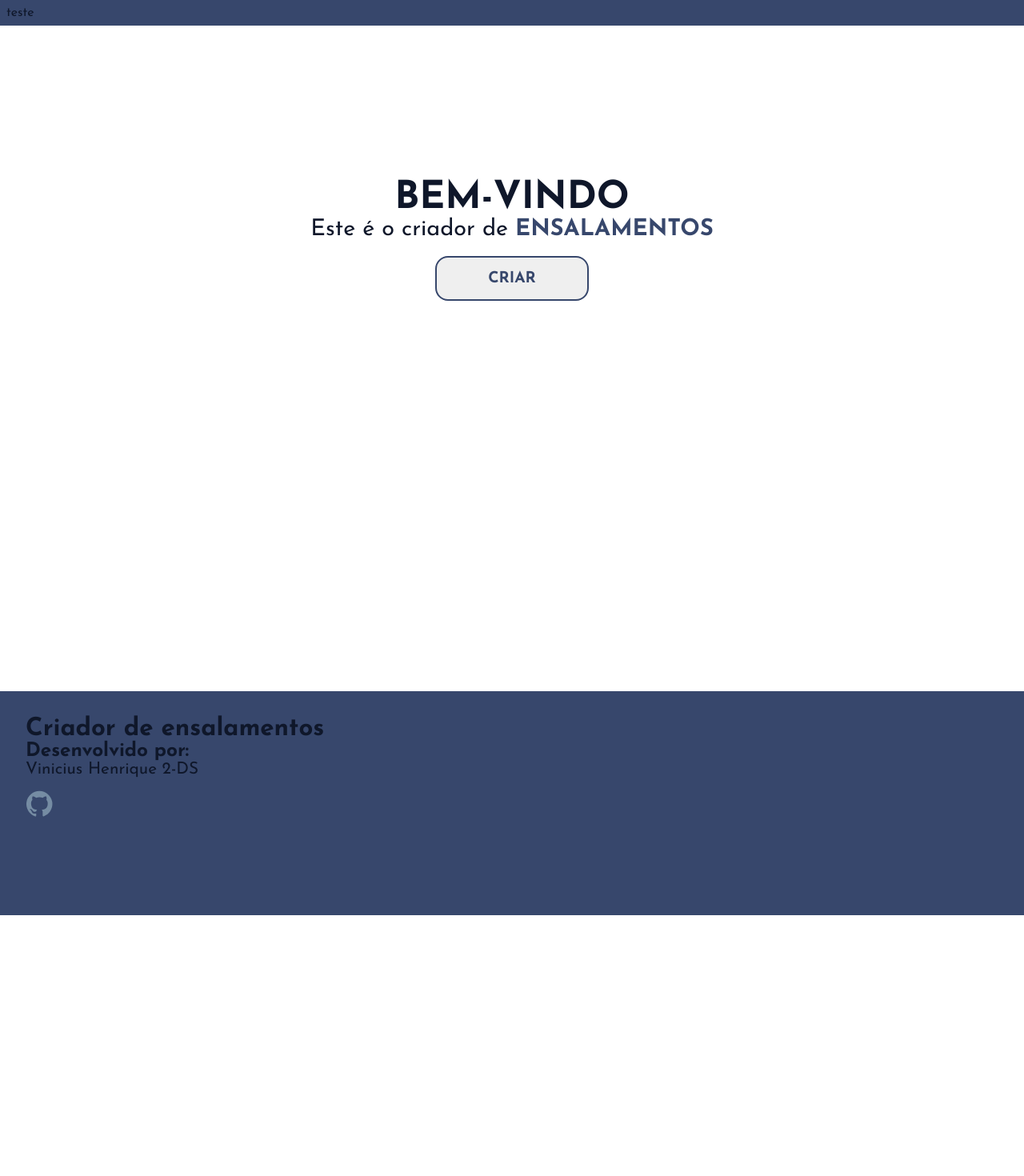
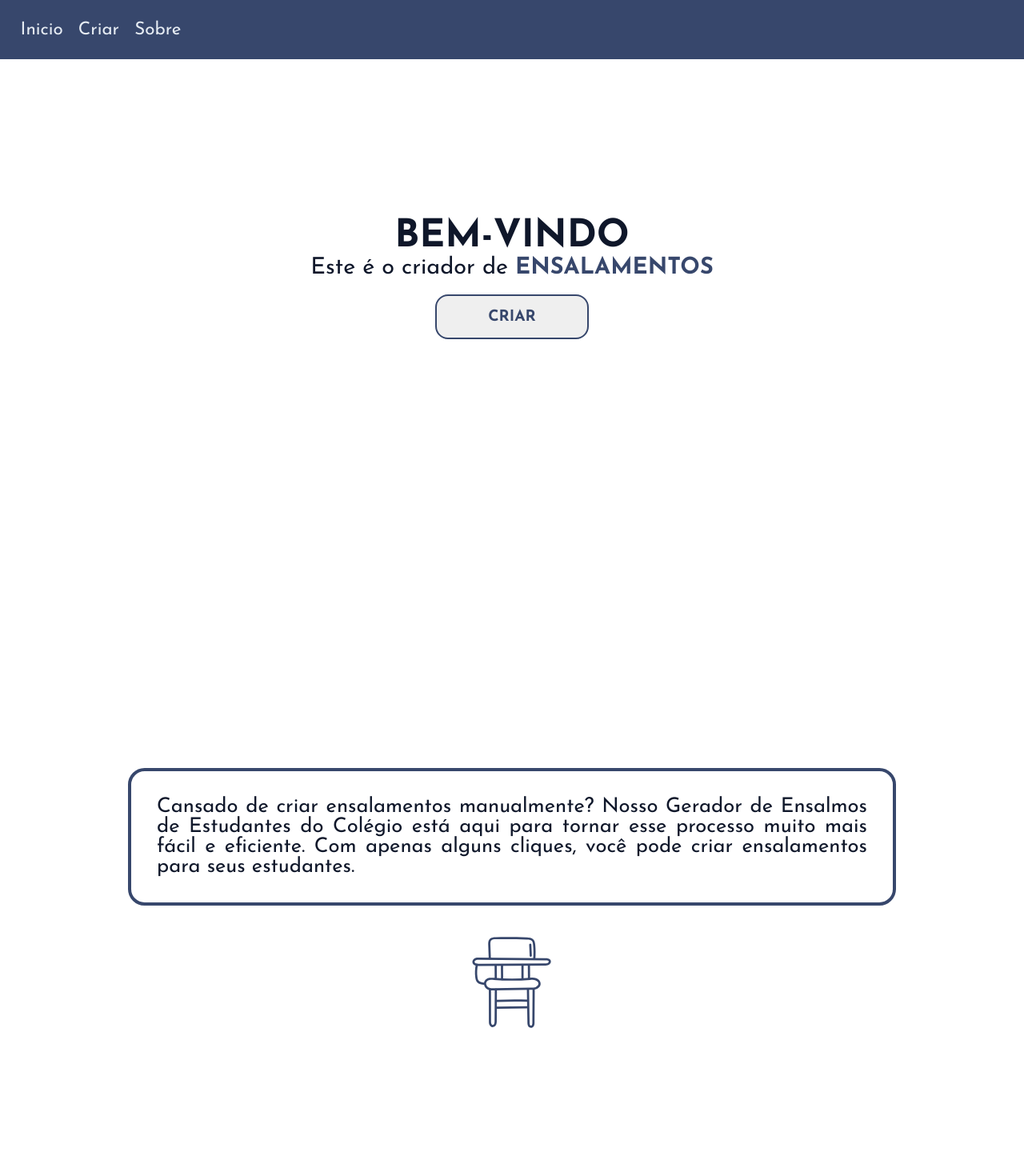
Before and after one commit to MrVihks/criador_ensalamentos, a React (Vite) app: page / in a window 1280 px wide. Shown: the top 1470 px of the page at 80% size. Before the commit the page ends 1144 px from the top, so only its background shows below. Built offline with nearby package versions, Linux system fonts and the light colour scheme.

Commit message:
:lipstick: feat: Adicionando navbar e arrumando alguns bugs e estilizações

```diff
--- a/src/App.jsx
+++ b/src/App.jsx
@@ -1,11 +1,13 @@
 import './App.css';
 import React from 'react';
 import Home from './pages/Home';
+import About from './pages/About';
 
 export default function App() {
   return (
    <main>
      <Home />
+     <About/>
    </main>
   );
 }
--- a/src/components/Form.jsx
+++ b/src/components/Form.jsx
@@ -1,7 +1,7 @@
 import React, { useEffect, useState } from 'react';
 import { Link } from "react-router-dom";
 import Cookies from "js-cookie";
-
+import { Toaster ,toast } from 'react-hot-toast';
 
 const Form = () => {
     const date = new Date();
@@ -10,7 +10,7 @@ const Form = () => {
     const [studentA, setStudentA] = useState("");
     const [studentB, setStudentB] = useState("");
     const [grade, setGrade] = useState("");
-    const [amount, setAmount] = useState(0);
+    const [amount, setAmount] = useState();
     const [side, setSide] = useState("left");
     const saveValues = () => {
         Cookies.set("teacherName", teacherName, { expires: 1 });
@@ -41,7 +41,13 @@ const Form = () => {
             </p>
             <p className='input-item'>
                 <label>Número de estudantes:</label><br />
-                <input type="number" placeholder='Quantidade' value={amount} onChange={(e) => setAmount(e.target.value)} /><br />
+                <input type="number" placeholder='Quantidade' value={amount} onChange={(function studentsAmount(e){ if(e.target.value <= 46 ){
+                   setAmount(e.target.value);
+                }else{
+                    toast.error("A quantidade deve ser menor que 46")
+                    setAmount(0)
+                }
+                })} /><br />
                 <span style={{ color: "var(--red-color)", fontSize: "0.9rem" }}>*Máximo 46 estudantes</span>
             </p>
             <p className='input-item'>
@@ -58,8 +64,10 @@ const Form = () => {
                 </fieldset>
             </p>
             <p>
+                <Toaster />
                 <Link to="/finish"><button onClick={saveValues()}>Criar</button></Link>
             </p>
+            <a href='/'> voltar</a>
         </form>
     );
 }
--- a/src/components/Navbar.jsx
+++ b/src/components/Navbar.jsx
@@ -5,7 +5,9 @@ const Navbar = () => {
     return (
         <nav className='navbar'>
             <ul>
-                <li>teste</li>
+                <li><a href='/'>Inicio</a></li>
+                <li><a href='/create'>Criar</a></li>
+                <li><a href='/#about'>Sobre</a> </li>
             </ul>
         </nav>
     );
--- a/src/index.css
+++ b/src/index.css
@@ -19,7 +19,7 @@
 }
 
 section {
-    margin-top: 2rem;
+    margin-top: 5rem;
     min-height: 100vh;
 }
 
@@ -40,7 +40,9 @@ button {
 button:active {
     background-color: var(--darkest-color);
 }
-
+button:hover{
+    background-color: var(--mid-color);
+}
 input {
     width: 20rem;
     height: 3rem;
--- /dev/null
+++ b/src/pages/About.jsx
@@ -0,0 +1,21 @@
+import React from 'react';
+import "../styles/About.css";
+import DeskSVG from "../svgs/desk.svg";
+
+const About = () => {
+  return (
+    <section id='about'>
+      <article className='about'>
+        <p >
+          Cansado de criar ensalamentos manualmente? Nosso Gerador de Ensalmos de Estudantes do Colégio está aqui para tornar esse processo muito mais fácil e eficiente. Com apenas alguns cliques, você pode criar ensalamentos para seus estudantes.
+        </p>
+        <figure className='img-box'>
+          <img src={DeskSVG} height={128} width={128} />
+
+        </figure>
+      </article>
+    </section>
+  );
+}
+
+export default About;
--- a/src/pages/Canvas.jsx
+++ b/src/pages/Canvas.jsx
@@ -12,18 +12,9 @@ const Canvas = () => {
     const amount = Cookies.get("amount");
     const date = Cookies.get("date");
     const side = Cookies.get("side");
-    // const navigate = useNavigate();
-
-    useEffect(()=>{
-
-        /*if(grade == undefined){
-            navigate('/create')
-
-        }**/
-    },[]);
     return (
         <section className='canvas-content'>
-            <h1>Ensalamento</h1>
+            <h1 style={{marginTop:"8rem"}}>Ensalamento</h1>
             <p>Você pode imprimir esse ensalamento</p>
             <Display className="display" width="400" height="670" tables={amount} teacherName={teacherName} studentA={studentA} studentB={studentB} grade={grade} date={date} side={side}/>
             <a href='/create'> voltar</a>
--- a/src/pages/Create.jsx
+++ b/src/pages/Create.jsx
@@ -6,6 +6,7 @@ const Create = () => {
   return (
     <section className="form-content">
       <Form />
+
     </section>
   );
 }
--- a/src/pages/Home.jsx
+++ b/src/pages/Home.jsx
@@ -1,11 +1,13 @@
 import React from 'react';
 import { Link } from 'react-router-dom';
+import DeskSVG from "../svgs/desk.svg"
+
 const Home = () => {
   return (
       <section className='main'>
         <article className='content'>
           <h1>Bem-Vindo</h1>
-          <p>Este é o criador de <span style={{color:"var(--dark-color)", fontWeight:"bold", textTransform:'uppercase'}}>ensalamentos</span></p>
+          <p>Este é o criador de <span style={{color:"var(--dark-color)", fontWeight:"bold", textTransform:'uppercase'}}>ensalamentos </span></p>
           <Link to="/create"><button>Criar</button></Link>
         </article>
       </section>
--- /dev/null
+++ b/src/styles/About.css
@@ -0,0 +1,24 @@
+.about{
+    display: flex;
+    flex-direction: column;
+    align-items: center;
+}
+.about p{
+
+    border: 0.3rem var(--dark-color) solid;
+    font-size: 1.6rem;
+    text-align: justify;
+    padding:2rem;
+    margin-bottom: 2rem;
+    border-radius: 1.3rem;
+}
+.img-box{
+    display: flex;
+    flex-direction: row;
+}
+
+@media (min-width: 768px){
+    .about p{
+        width: 60rem;
+    }
+}
--- a/src/styles/Navbar.css
+++ b/src/styles/Navbar.css
@@ -4,5 +4,25 @@
     width: 100%;
     top: 0;
     overflow: hidden;
-    padding: 0.5rem;
+    padding: 1rem;
+
 }
+.navbar ul {
+    display: flex;
+    list-style: none;
+    flex-direction: row;
+}
+.navbar a{
+    font-size: 1.4rem;
+    display: flex;
+    transition-duration: 350ms;
+    text-align: center;
+    text-decoration: none;
+    padding: 0.6rem;
+    color: var(--light-color);
+}
+.navbar a:hover{
+    background-color: var(--light-color);
+    color: var(--dark-color);
+    padding: 1rem;
+}
```
Also changed, not shown: src/svgs/desk.svg (added).
